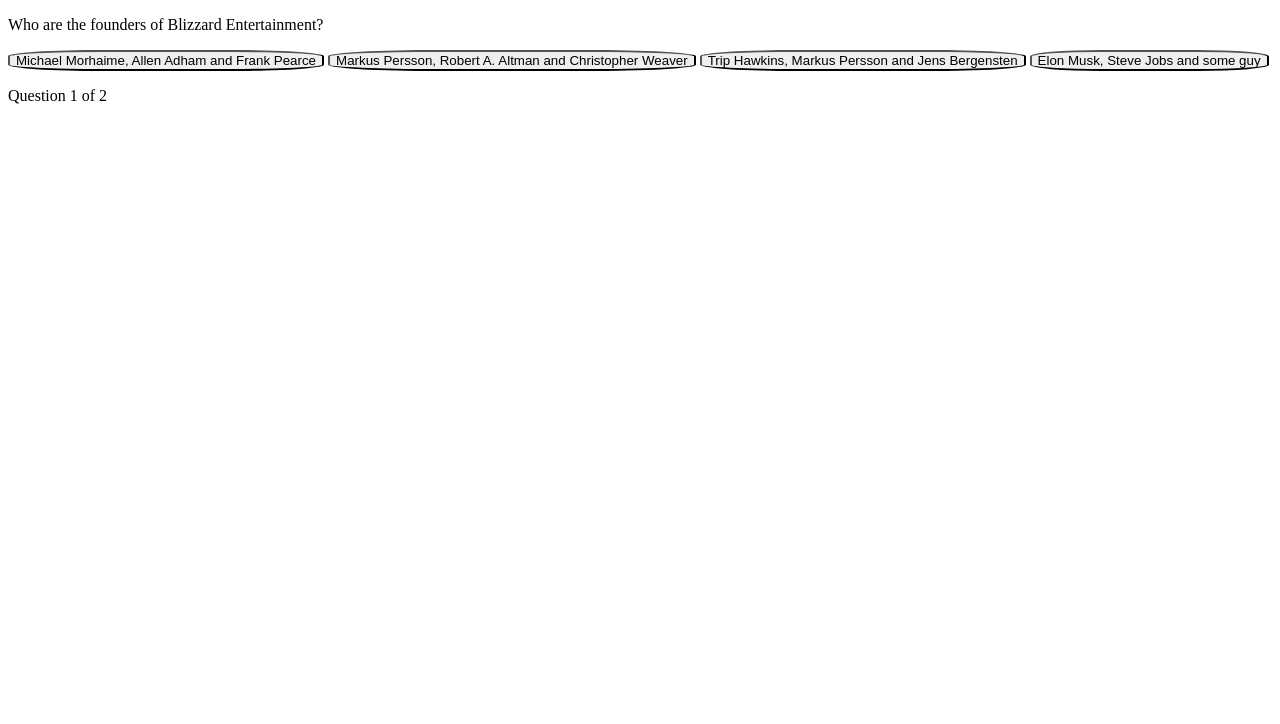
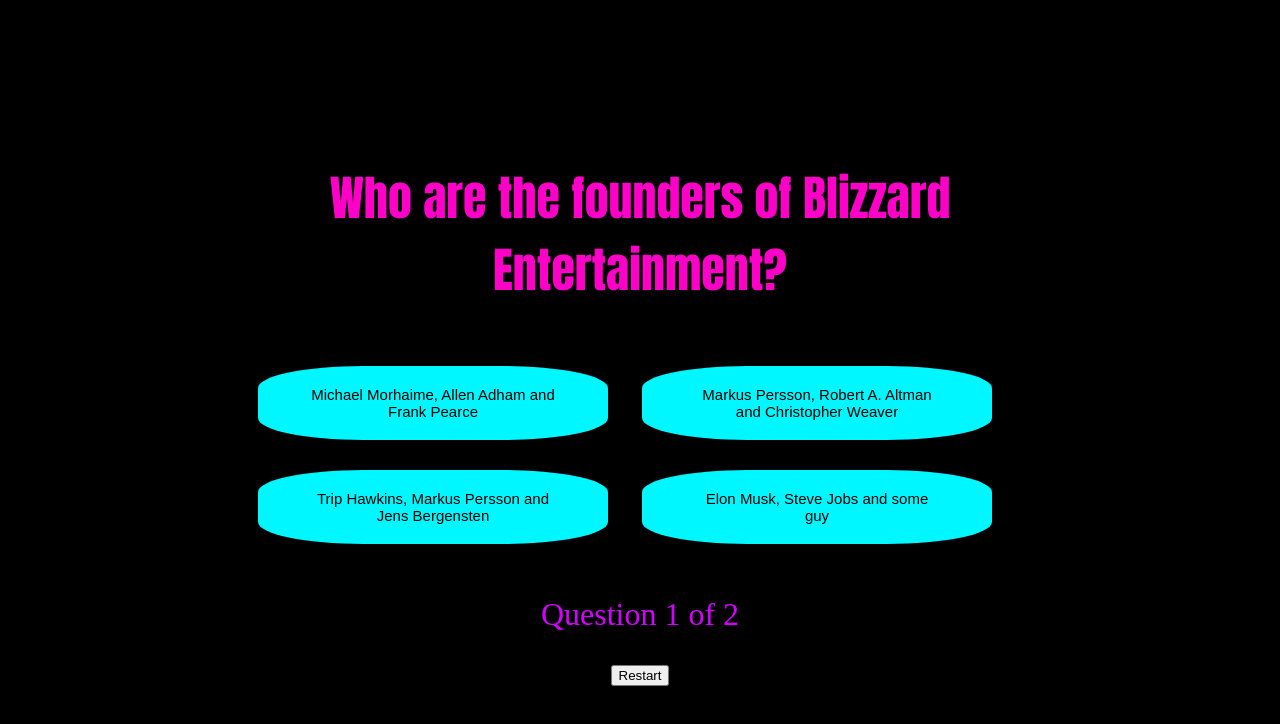
Before and after one commit to vuxcode/pr1-project-Livraan, a plain HTML site: page The_gaming_quiz.html in a window 1280 px wide. Drawn offline with Linux system fonts and the light colour scheme.

Commit message:
Adding CSS

```diff
--- a/The_gaming_quiz.html
+++ b/The_gaming_quiz.html
@@ -7,38 +7,65 @@
 
   <style>
     /* This is all the CSS for the quiz */
-    body {
-
+    body {background-color: rgb(0, 0, 0);
+      height: 100vh;
+      width: 100vw;
+      display: flex;
+      justify-content: center;
+      align-items: center;
+      padding: 0;
+      margin: 0
     }
     .grid {
-
+     text-align: center;
+     padding: 0;
+     width: 800px;
+     max-width: 80%;
+     min-width: 800px;
+     position: sticky;
     }
     .buttons {
-
+      margin-top: 50px;
     }
     #btn0, #btn1, #btn2, #btn3 {
-
-
+     background-color: rgb(0, 247, 255);
+     border: none;
+     padding: 20px 50px;
+     text-align: center;
+     text-decoration: none;
+     font-family: Arial, Helvetica, sans-serif;
+     font-size: 15px;
+     position:static;
+     cursor: pointer;
+     border-radius: 30%;
+     width: 350px;
+     margin: 10px 30px 20px 0px;
     }
     #btn0:hover, #btn1:hover, #btn2:hover, #btn3:hover {
       box-shadow: 0 6px 20px 0 rgb(212, 0, 255);
     }
-    #btn0, #btn1, #btn2, #btn3 {border-radius: 30%;}
-
     .btn-grid {
-
+     display: center;
+     gap: 10px;
+     grid-template-columns: repeat(2, auto);
+     display: inline-block;
     }
     #score {
-
+     text-align: center;
+     color: rgb(98, 0, 255);
+     font-size: 300%;
+     font-family: 'Franklin Gothic Medium', 'Arial Narrow', Arial, sans-serif;
     }
     .grid #question {
+     font-family: Impact, Haettenschweiler, 'Arial Narrow Bold', sans-serif;
+     font-size: 300%;
+    color: rgb(255, 0, 200);
+    }
 
-    }
-    #btn0, #btn1, #btn2, #btn3 {
-
-    }
     #progress {
-
+     color: rgb(212, 0, 255);
+     font-family: 'Times New Roman', Times, serif;
+     font-size: 200%;
     }
 
 </style>
@@ -59,7 +86,7 @@
   <footer>
     <p id="progress">Question x of y</p>
   </footer>
-
+<button id="Restart-btn">Restart</button>
 </div>
 </div>
 <script>
@@ -131,9 +158,14 @@ function showProgress() {
 // This shows in the end of the quiz what scores the user got
 function showScores() {
   var gameOverHTML = "<h1>Result</h1>";
-  gameOverHTML += "<h2 id='score'> You got: " + quiz.score + " out of " + quiz.questions.length +"</h2>";
+  gameOverHTML += "<h2 id='score'> Result: <br>" + quiz.score + " out of " + quiz.questions.length +"</h2>";
   var element = document.getElementById("quiz");
   element.innerHTML = gameOverHTML;
+};
+
+function restartGame() {
+  window.location="";
+  document.getElementById("Restart-btn");
 };
 // This is the stored questions in variables and answers in arrays. Then one of the answers that is correct is stored
 var questions = [
```
